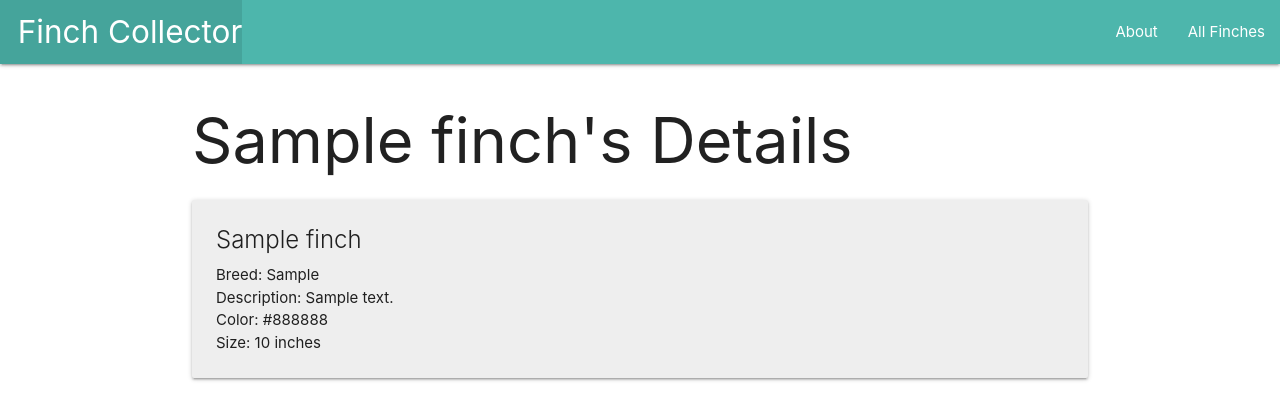
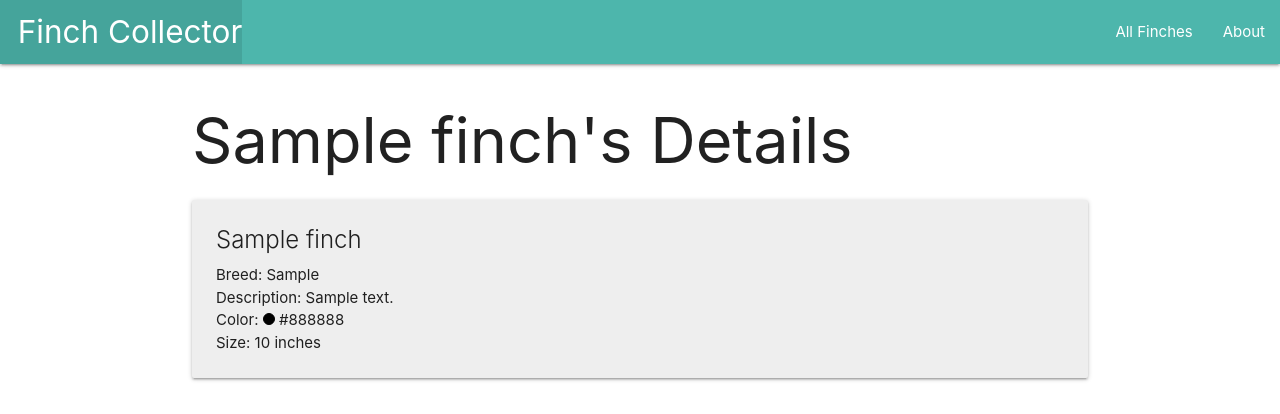
Before and after one commit to BeccaK8/finch-collector, a Django app: page /finches/1 in a window 1280 px wide. Shown: the top 414 px of the page. Run offline with Django 5.2, Linux system fonts and the light colour scheme; tables that the repository leaves empty hold one stand-in row (values such as "Sample post").

Commit message:
convert to django url templates, change color formatting on index and detail  pages

```diff
--- a/main_app/static/css/style.css
+++ b/main_app/static/css/style.css
@@ -12,3 +12,12 @@ footer.page-footer {
     padding-top: 0;
     text-align: right;
 }
+
+.dot {
+    height: 12px;
+    width: 12px;
+    border-radius: 50%;
+    display: inline-block;
+    background-color: black;
+    border: 1px solid black;
+}
--- a/main_app/templates/base.html
+++ b/main_app/templates/base.html
@@ -15,11 +15,11 @@
         <nav>
         <div class="nav-wrapper teal lighten-2">
             <ul>
-                <li><a href="/" class="left brand-logo">&nbsp;&nbsp;Finch Collector</a></li>
+                <li><a href="{% url 'home' %}" class="left brand-logo">&nbsp;&nbsp;Finch Collector</a></li>
             </ul>
             <ul class="right">
-                <li><a href="/about">About</a></li>
-                <li><a href="/finches">All Finches</a></li>
+                <li><a href="{% url 'index' %}">All Finches</a></li>
+                <li><a href="{% url 'about' %}">About</a></li>
             </ul>
         </div>
         </nav>
--- a/main_app/templates/finches/detail.html
+++ b/main_app/templates/finches/detail.html
@@ -8,7 +8,7 @@
             <span class="card-title">{{ finch.name }}</span>
             <p>Breed: {{ finch.breed }}</p>
             <p>Description: {{ finch.description }}</p>
-            <p>Color: <span class="{{ finch.color.lower }}-text">{{ finch.color }}</span></p>
+            <p>Color: <span class="dot {{ finch.color.lower }}"></span>&nbsp;{{ finch.color }}</p>
             {% if finch.size_inches > 1 %}
                 <p>Size: {{ finch.size_inches }} inches</p>
             {% else %}
--- a/main_app/templates/finches/index.html
+++ b/main_app/templates/finches/index.html
@@ -5,12 +5,12 @@
 
     {% for finch in finches %}
         <div class="card grey lighten-3">
-            <a href="/finches/{{ finch.id }}" class="black-text">
+            <a href="{% url 'detail' finch.id %}" class="black-text">
                 <div class="card-content">
                     <span class="card-title">{{ finch.name }}</span>
                     <p>Breed: {{ finch.breed }}</p>
                     <p>Description: {{ finch.description }}</p>
-                    <p>Color: <span class="{{ finch.color.lower }}-text">{{ finch.color }}</span></p>
+                    <p>Color: <span class="dot {{ finch.color.lower }}"></span>&nbsp;{{ finch.color }}</p>
                     {% if finch.size_inches > 1 %}
                         <p>Size: {{ finch.size_inches }} inches</p>
                     {% else %}
```
